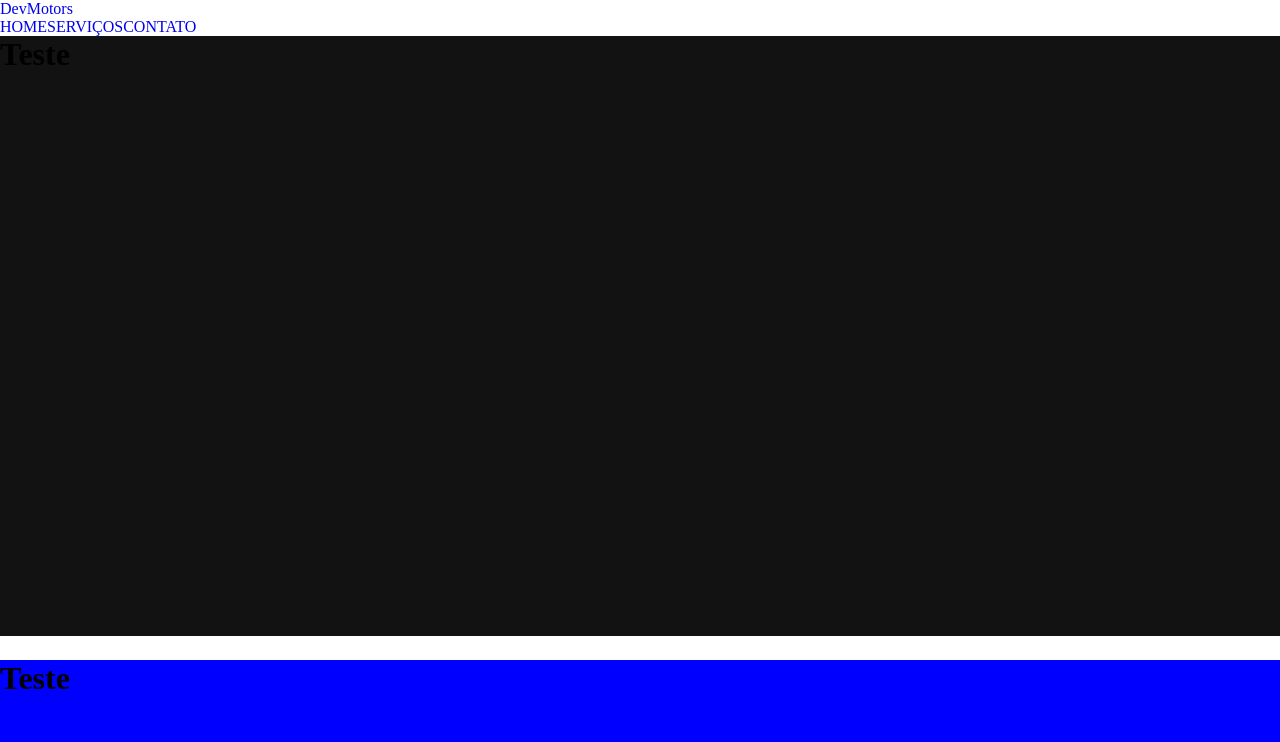
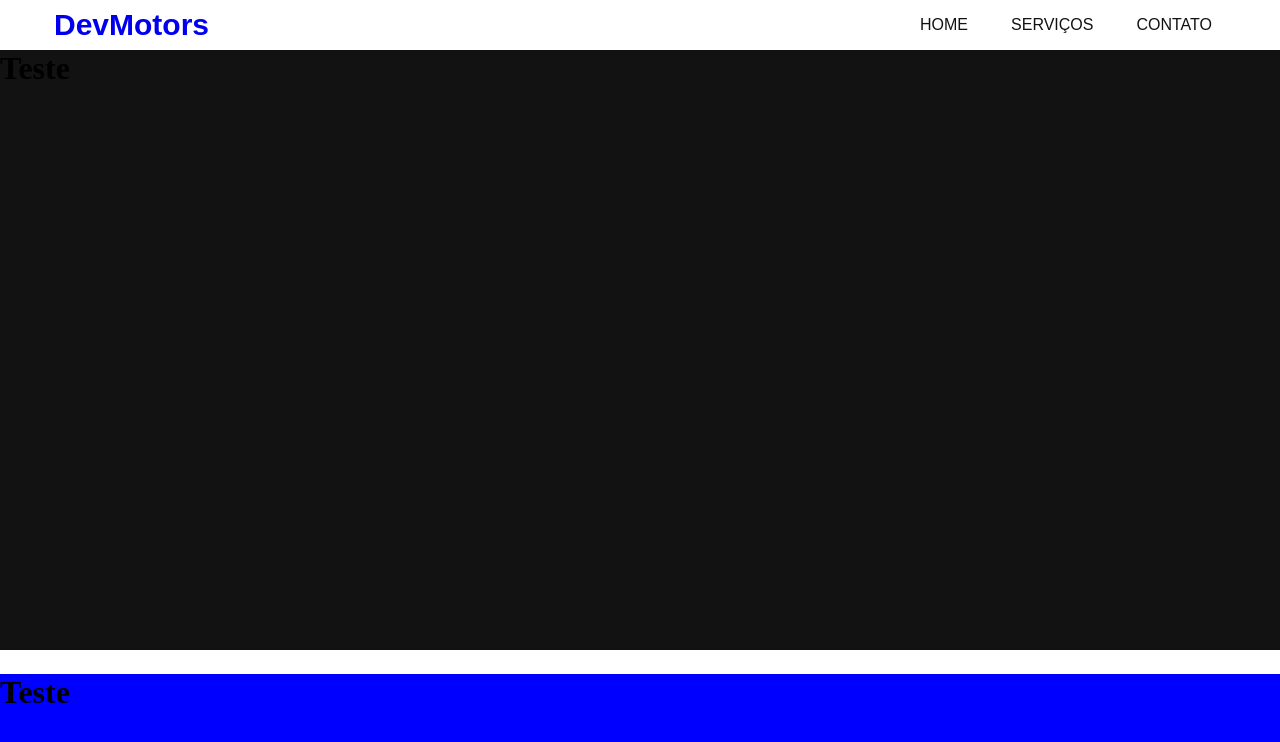
Before and after one commit to MiguelSousaw/devmortors, a Next.js app: page / in a window 1280 px wide. Shown: the top 742 px of the page. Built offline with nearby package versions, Linux system fonts and the light colour scheme.

Commit message:
Header final

```diff
--- a/src/components/header/index.tsx
+++ b/src/components/header/index.tsx
@@ -30,7 +30,7 @@ export function Header(){
                             DevMotors
                         </Link>
                     </div>
-                    <nav>
+                    <nav className={styles.nav}>
                         <Link href="/">HOME</Link>
                         <Link href="/#servicos">SERVIÇOS</Link>
                         <Link href="/#contatos">CONTATO</Link>
--- a/src/components/header/styles.module.scss
+++ b/src/components/header/styles.module.scss
@@ -2,7 +2,8 @@
     width: 100%;
     z-index: 100;
     background-color: #ffff;
-    max-width: 70%;
+    font-family: 'Poppins', sans-serif;
+    transition: all 0.2s ease-in-out;
 }
 
 .fixed{
@@ -17,3 +18,48 @@
 .background{
     background-color: #ffff;
 }
+
+.container{
+    max-width: 1200px;
+    margin: 0 auto;
+    padding: 0 14px;
+}
+
+.content{
+    display: flex;
+    justify-content: space-between;
+    align-items: center;
+    height: 50px;
+}
+
+.logo{
+    font-weight: bold;
+    color: #121212;
+    font-size: 30px;
+    display: none;
+}
+
+.nav{
+    display: flex;
+    gap: 15px;
+
+    a{
+        font-wheight: medium;
+        color: #121212;
+        display: flex;
+        align-items: center;
+        padding: 8px 14px;
+        transition: transform 0.7s;
+
+        &:hover{
+            font-weight: bold;
+            transform: scale(1.05);
+        }
+    }
+}
+
+@media (min-width: 640px){
+    .logo{
+        display: flex;
+    }
+}
```
